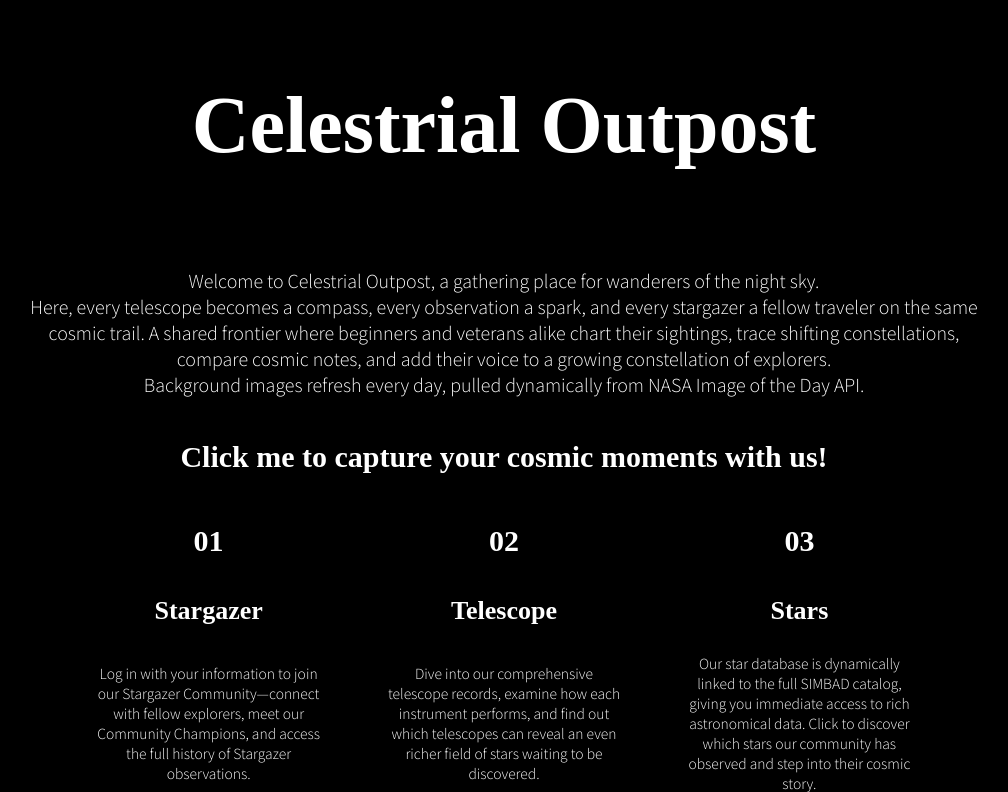
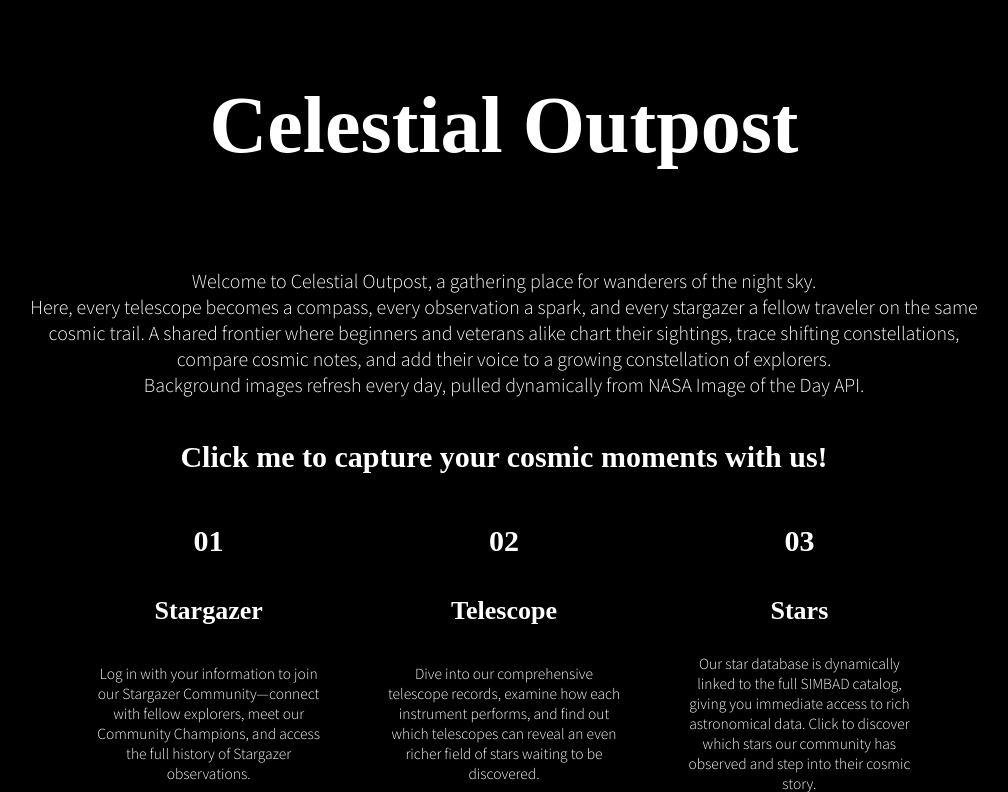
Before and after one commit to Shreyas31/celestial_outpost, a Flask app: page / in a window 1280 px wide. Shown: the part 40-832 px from the top of the page, without its empty margins (136-1144 px from the left). Run offline with Flask 3, Linux system fonts and the light colour scheme; data that the repository does not hold is empty; parts of the project's set-up code (start-up, migrations or seed data) failed here and were passed over.

Commit message:
Fixed typo on homepage "Celestrial" to "Celestial"

```diff
--- a/templates/home.html
+++ b/templates/home.html
@@ -1,6 +1,6 @@
 {% extends "base.html" %}
 
-{% block title %}Celestrial Outpost{% endblock %}
+{% block title %}Celestial Outpost{% endblock %}
 
 {% block style %}
 <style>
@@ -184,10 +184,10 @@
 
       <div class="home_top">
           <div class="row-1">
-            <h1>Celestrial Outpost</h1>
+            <h1>Celestial Outpost</h1>
           </div>
           <div class="row-2">
-            <p>Welcome to Celestrial Outpost, a gathering place for wanderers of the night sky. <br> Here, every telescope becomes a compass, every observation a spark, and every stargazer a fellow traveler on the same cosmic trail.
+            <p>Welcome to Celestial Outpost, a gathering place for wanderers of the night sky. <br> Here, every telescope becomes a compass, every observation a spark, and every stargazer a fellow traveler on the same cosmic trail.
               A shared frontier where beginners and veterans alike chart their sightings, trace shifting constellations, compare cosmic notes, and add their voice to a growing constellation of explorers. <br> Background images refresh every day, pulled dynamically from NASA Image of the Day API.
             </p>
           </div>
```
